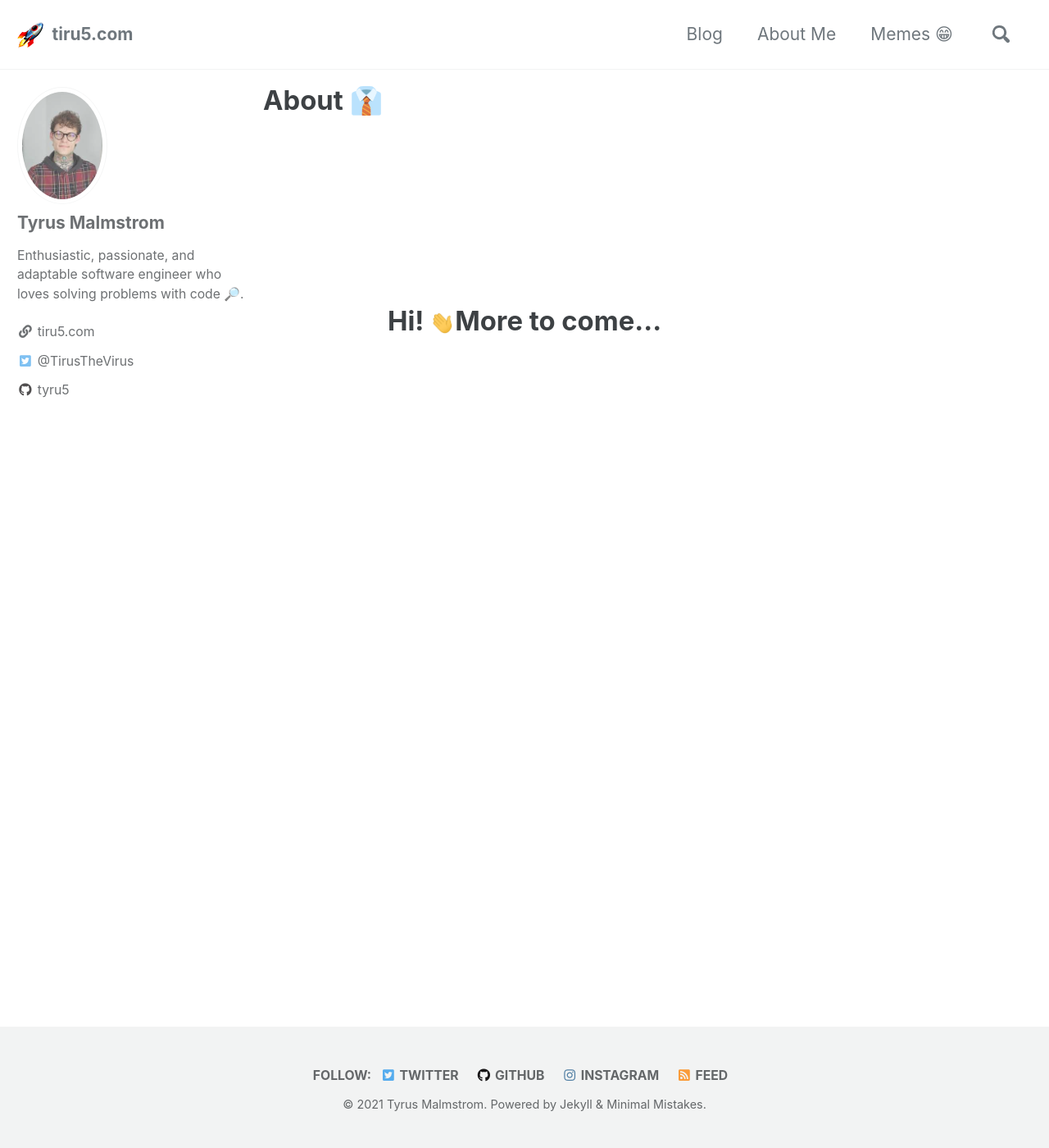
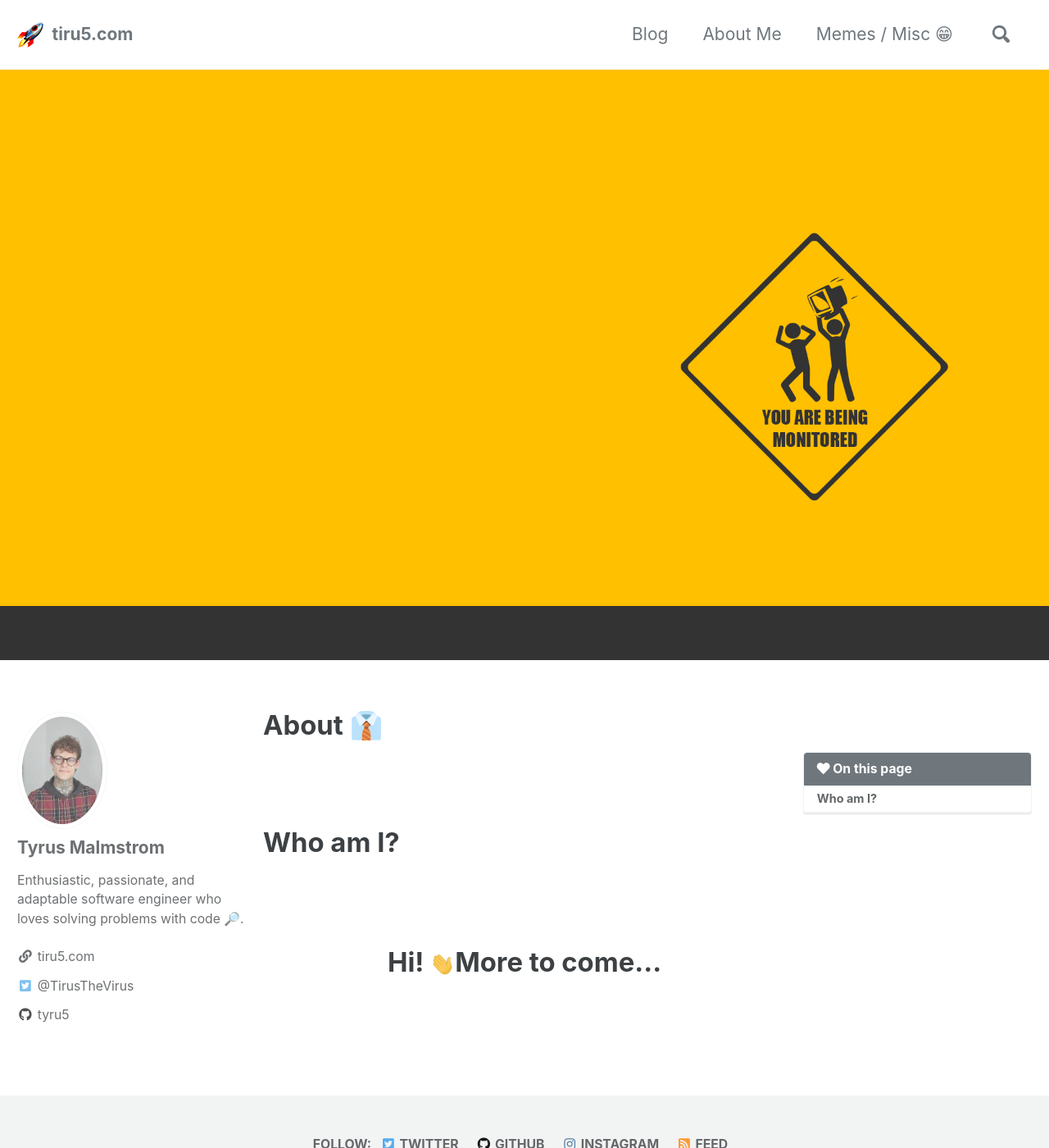
Before and after one commit to Tyru5/Tyru5.github.io, a Jekyll site: the page built from _pages/about-me.md, in a window 1280 px wide and 1400 px high. Shown: the whole window at 82% size. Built offline with Jekyll 4.4.1, drawn with Linux system fonts in a browser that asks for light colours; cached includes are drawn as plain includes.

Commit message:
making my about-me page look better -- building it out.

```diff
--- a/_config.yml
+++ b/_config.yml
@@ -18,7 +18,7 @@ title                    : "tiru5.com"
 title_separator          : "-"
 subtitle                 : ""
 name                     : "Tyrus Malmstrom"
-description              : "My website ( under construction )"
+description              : "My website"
 url                      : # the base hostname & protocol for your site e.g. "https://mmistakes.github.io"
 baseurl                  : # the subpath of your site, e.g. "/blog"
 repository               : # GitHub username/repo-name e.g. "mmistakes/minimal-mistakes"
--- a/_data/navigation.yml
+++ b/_data/navigation.yml
@@ -5,10 +5,8 @@ main:
   - title: "About Me"
     url: /about-me/
     # Memes that I find are awesome, all topics!
-  - title : Memes 😁
+  - title : Memes / Misc 😁
     url : /memes-archive/
-  # - title: "Sample Posts"
-  #   url: /year-archive/
   # - title: "Sample Collections"
   #   url: /collection-archive/
   # - title: "Sitemap"
--- a/_pages/about-me.md
+++ b/_pages/about-me.md
@@ -2,12 +2,19 @@
 title : About 👔
 permalink: /about-me/
 author_profile : true
+toc: true
+toc_icon: "heart"
+toc_sticky: true
+header:
+  image: /assets/images/you-are-being-monitored.jpg
 ---
 
 <br>
 <br>
+
+# Who am I?
+
 <br>
 <br>
-<br>
-<br>
+
 <h1 align="center">Hi! <img src="/assets/images/Hi.gif" width="30px">More to come...</h1>
```
Also changed, not shown: assets/images/you-are-being-monitored.jpg (added).
